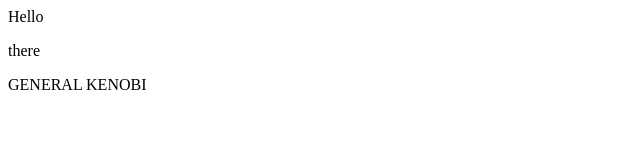
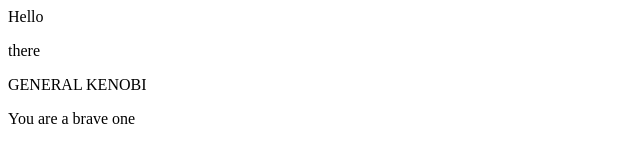
Before and after one commit to stephenmccreary-transmute/demorepo, a plain HTML site: page index.html in a window 1280 px wide. Shown: the whole page, without its empty margins (0-640 px from the left). Drawn offline with Linux system fonts and the light colour scheme.

Commit message:
brave one add

```diff
--- a/index.html
+++ b/index.html
@@ -2,3 +2,4 @@
 <p>there</p>
 
 <p>GENERAL KENOBI</p>
+<p>You are a brave one</p>
```
